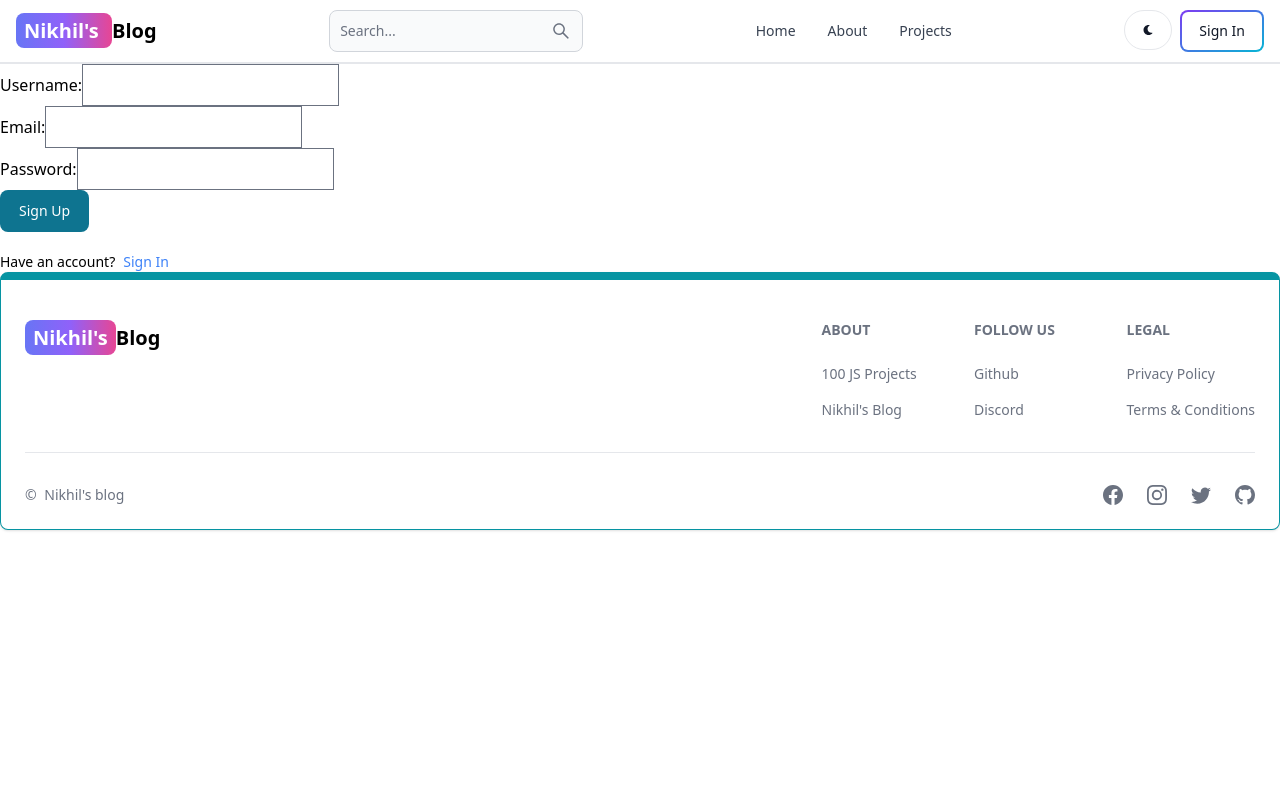
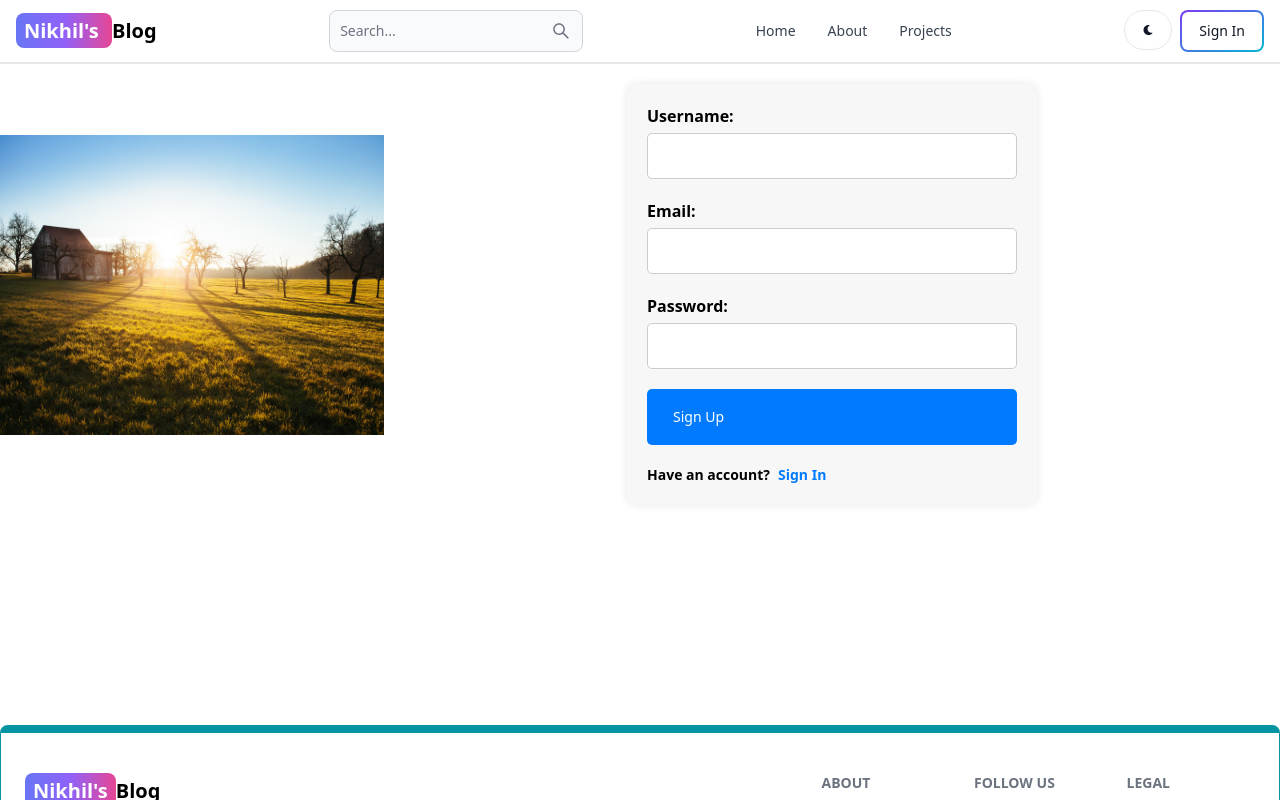
Before and after one commit to nikhil109955/blogApp, a React (Vite) app in the folder client/: page /sign-up in a window 1280 px wide. Shown: the top 800 px of the page. Built offline with nearby package versions, Linux system fonts and the light colour scheme.

Commit message:
complete signin page functionality

```diff
--- a/client/src/components/Footer.jsx
+++ b/client/src/components/Footer.jsx
@@ -4,8 +4,8 @@ import { BsFacebook, BsInstagram, BsTwitter, BsGithub} from 'react-icons/bs';
 
 export default function FooterCom() {
   return (
-    <Footer container className='border border-t-8 border-teal-500'>
-      <div className='w-full max-w-7xl mx-auto'>
+    <Footer container className='border border-t-8 border-teal-500  '>
+      <div className='w-full max-w-7xl mx-auto '>
         <div className='grid w-full justify-between sm:flex md:grid-cols-1'>
           <div className='mt-5'>
             <Link
@@ -18,20 +18,22 @@ export default function FooterCom() {
               Blog
             </Link>
           </div>
-          <div className='grid grid-cols-2 gap-3 sm: mt-4 sm:grid-cols-3 sm:gap-6'>
+          <div className='grid grid-cols-2 gap-8 mt-4 sm:grid-cols-3 sm:gap-6'>
             <div>
               <Footer.Title title='About' />
               <Footer.LinkGroup col>
                 <Footer.Link
                   href='https://www.100jsprojects.com'
                   target='_blank'
-              rel='noopener noreferrer'>
+                  rel='noopener noreferrer'
+                >
                   100 JS Projects
                 </Footer.Link>
                 <Footer.Link
                   href='/about'
                   target='_blank'
-              rel='noopener noreferrer'>
+                  rel='noopener noreferrer'
+                >
                   Nikhil's Blog
                 </Footer.Link>
               </Footer.LinkGroup>
@@ -40,54 +42,40 @@ export default function FooterCom() {
               <Footer.Title title='Follow us' />
               <Footer.LinkGroup col>
                 <Footer.Link
-              href='https://www.github.com/nikhil109955'
+                  href='https://www.github.com/sahandghavidel'
                   target='_blank'
-              rel='noopener noreferrer'>
+                  rel='noopener noreferrer'
+                >
                   Github
                 </Footer.Link>
-              <Footer.Link
-              href='#'
-              target='_blank'
-              rel='noopener noreferrer'>
-                Discord
-              </Footer.Link>
+                <Footer.Link href='#'>Discord</Footer.Link>
               </Footer.LinkGroup>
             </div>
-
             <div>
               <Footer.Title title='Legal' />
               <Footer.LinkGroup col>
-              <Footer.Link
-              href='#'
-              >
-                Privacy Policy
-              </Footer.Link>
-              <Footer.Link
-              href='#'>
-
-              Terms &amp; Conditions
-              </Footer.Link>
+                <Footer.Link href='#'>Privacy Policy</Footer.Link>
+                <Footer.Link href='#'>Terms &amp; Conditions</Footer.Link>
               </Footer.LinkGroup>
             </div>
+          </div>
+        </div>
+        <Footer.Divider />
+        <div className='w-full sm:flex sm:items-center sm:justify-between'>
+          <Footer.Copyright
+            href='#'
+            by="Nikhil's blog"
+            year={new Date().getFullYear()}
+          />
+          <div className="flex gap-6 sm:mt-0 mt-4 sm:justify-center">
+            <Footer.Icon href='#' icon={BsFacebook}/>
+            <Footer.Icon href='#' icon={BsInstagram}/>
+            <Footer.Icon href='#' icon={BsTwitter}/>
+            <Footer.Icon href='https://github.com/sahandghavidel' icon={BsGithub}/>
+
 
           </div>
         </div>
-        <Footer.Divider/>
-        <div className=' w-full sm:flex sm-items-center sm:justify-between'>
-          <Footer.Copyright
-           href='#'
-           by="Nikhil's blog"
-
-           />
-           <div className='flex gap-6 sm:mt-0 mt-4 sm:justify-center'>
-            <Footer.Icon href='#' icon ={BsFacebook}/>
-            <Footer.Icon href='#' icon ={BsInstagram}/>
-            <Footer.Icon href='#' icon ={BsTwitter}/>
-            <Footer.Icon href='https://www.github.com/nikhil109955' icon ={BsGithub}/>
-
-           </div>
-        </div>
-
       </div>
     </Footer>
   )
--- a/client/src/components/Header.jsx
+++ b/client/src/components/Header.jsx
@@ -7,7 +7,8 @@ export default function Header() {
   const path = useLocation().pathname;
   return (
     <Navbar className='border-b-2'>
-        <Link to="/" className='self-center whitespace-nowrap text-sm sm:text-xl font-semibold dark:text-white'>
+        <Link to="/"
+        className='self-center whitespace-nowrap text-sm sm:text-xl font-semibold dark:text-white'>
             <span className='px-2 py-1 bg-gradient-to-r from-indigo-500 via-purple-500 to-pink-500 rounded-lg text-white'>Nikhil's </span>
             Blog
         </Link>
--- a/client/src/pages/SignUp.jsx
+++ b/client/src/pages/SignUp.jsx
@@ -55,30 +55,37 @@ const Signup = () => {
   };
 
   return (
-    <div>
-
-      <form onSubmit={handleSubmit}>
-        <div>
-          <label htmlFor="username">Username:</label>
-          <input type="text" id="username" name="username" value={formData.username} onChange={handleChange} />
+<div style={{ display: 'flex', justifyContent: 'space-between', marginBottom: '220px' }}>
+  <div style={{ width: '30%', display: 'flex', alignItems: 'center' }}>
+    {/* Add something here on the left */}
+    <h2>
+      <img src='src\components\images\11.jpg' alt='Welcome to the Login Page' style={{ width: '1000px', height: '300px' }}></img>
+    </h2>
+    {/* Add whatever you want here */}
   </div>
-        <div>
-          <label htmlFor="email">Email:</label>
-          <input type="email" id="email" name="email" value={formData.email} onChange={handleChange} />
+  <div style={{ width: '60%', maxWidth: '410px', margin: '0 auto' }}>
+    <form onSubmit={handleSubmit} style={{ marginTop: '20px', backgroundColor: '#f7f7f7', padding: '20px', borderRadius: '10px', boxShadow: '0 0 10px rgba(0, 0, 0, 0.1)' }}>
+      <div style={{ marginBottom: '20px' }}>
+        <label htmlFor="username" style={{ display: 'block', marginBottom: '5px', fontWeight: 'bold' }}>Username:</label>
+        <input type="text" id="username" name="username" value={formData.username} onChange={handleChange} style={{ width: '100%', padding: '10px', borderRadius: '5px', border: '1px solid #ccc', boxSizing: 'border-box' }} />
       </div>
-        <div>
-          <label htmlFor="password">Password:</label>
-          <input type="password" id="password" name="password" value={formData.password} onChange={handleChange} />
+      <div style={{ marginBottom: '20px' }}>
+        <label htmlFor="email" style={{ display: 'block', marginBottom: '5px', fontWeight: 'bold' }}>Email:</label>
+        <input type="email" id="email" name="email" value={formData.email} onChange={handleChange} style={{ width: '100%', padding: '10px', borderRadius: '5px', border: '1px solid #ccc', boxSizing: 'border-box' }} />
       </div>
-        <Button type="submit">Sign Up</Button>
+      <div style={{ marginBottom: '20px' }}>
+        <label htmlFor="password" style={{ display: 'block', marginBottom: '5px', fontWeight: 'bold' }}>Password:</label>
+        <input type="password" id="password" name="password" value={formData.password} onChange={handleChange} style={{ width: '100%', padding: '10px', borderRadius: '5px', border: '1px solid #ccc', boxSizing: 'border-box' }} />
+      </div>
+      <Button type="submit" style={{ display: 'block', width: '100%', backgroundColor: '#007bff', color: '#fff', padding: '10px', border: 'none', borderRadius: '5px', cursor: 'pointer' }}>Sign Up</Button>
       <div className='flex gap-2 text-sm mt-5'>
-              <span>Have an account?</span>
-              <Link to ='/sign-in' className='text-blue-500'>
+        <span style={{ fontWeight: 'bold' }}>Have an account?</span>
+        <Link to ='/sign-in' className='text-blue-500' style={{ textDecoration: 'none', color: '#007bff', fontWeight: 'bold', cursor: 'pointer' }}>
           Sign In
         </Link>
       </div>
-
     </form>
+  </div>
 </div>
   );
 };
--- a/client/src/pages/Signin.jsx
+++ b/client/src/pages/Signin.jsx
@@ -1,6 +1,90 @@
+import React, { useState } from 'react';
+import {Button} from 'flowbite-react';
+import { Link} from 'react-router-dom';
+import { useNavigate } from 'react-router-dom';
 
-export default function Signin() {
+
+
+const SignIn = () => {
+
+  const [formData, setFormData] = useState({
+    username: '',
+    email: '',
+    password: ''
+  });
+
+  const navigate = useNavigate();
+
+  const handleChange = (e) => {
+    setFormData({
+      ...formData,
+      [e.target.name]: e.target.value
+    });
+  };
+
+  const handleSubmit = async (e) => {
+    e.preventDefault();
+    const {email, password } = formData;
+
+    // Validate that username and email are provided
+    if (!email) {
+      alert('Email are required.');
+      return;
+    }
+
+    try {
+      const response = await fetch('/api/auth/signin', {
+        method: 'POST',
+        headers: {
+          'Content-Type': 'application/json'
+        },
+        body: JSON.stringify(formData)
+      });
+      if (response.ok) {
+        console.log('User signed up successfully!');
+        // Redirect to another page or show a success message
+        navigate('/');
+      } else {
+        console.error('Failed to sign up:', await response.text());
+        // Display an error message to the user
+      }
+    } catch (error) {
+      console.error('Error signing up:', error);
+      // Display an error message to the user
+    }
+  };
+
   return (
-    <div>Signin</div>
-  )
-}
+    <div style={{ display: 'flex', justifyContent: 'space-between', marginBottom: '290px' }}>
+  <div style={{ width: '30%', display: 'flex', alignItems: 'center' }}>
+    {/* Add something here on the left */}
+    <h2>
+      <img src='src\components\images\11.jpg' alt='Welcome to the Login Page' style={{ width: '1000px', height: '300px' }}></img>
+    </h2>
+    {/* Add whatever you want here */}
+  </div>
+  <div style={{ width: '60%', maxWidth: '410px', margin: '0 auto' }}>
+    <form onSubmit={handleSubmit} style={{ marginTop: '20px', backgroundColor: '#f7f7f7', padding: '20px', borderRadius: '10px', boxShadow: '0 0 10px rgba(0, 0, 0, 0.1)' }}>
+      <div style={{ marginBottom: '20px' }}>
+        <label htmlFor="email" style={{ display: 'block', marginBottom: '5px', fontWeight: 'bold' }}>Email:</label>
+        <input type="email" id="email" name="email" value={formData.email} onChange={handleChange} style={{ width: '100%', padding: '10px', borderRadius: '5px', border: '1px solid #ccc', boxSizing: 'border-box' }} />
+      </div>
+      <div style={{ marginBottom: '20px' }}>
+        <label htmlFor="password" style={{ display: 'block', marginBottom: '5px', fontWeight: 'bold' }}>Password:</label>
+        <input type="password" id="password" name="password" value={formData.password} onChange={handleChange} style={{ width: '100%', padding: '10px', borderRadius: '5px', border: '1px solid #ccc', boxSizing: 'border-box' }} />
+      </div>
+      <Button type="submit" style={{ display: 'block', width: '100%', backgroundColor: '#007bff', color: '#fff', padding: '10px', border: 'none', borderRadius: '5px', cursor: 'pointer' }}>Sign Up</Button>
+      <div className='flex gap-2 text-sm mt-5'>
+        <span style={{ fontWeight: 'bold' }}>Have an account?</span>
+        <Link to ='/sign-in' className='text-blue-500' style={{ textDecoration: 'none', color: '#007bff', fontWeight: 'bold', cursor: 'pointer' }}>
+          Sign In
+        </Link>
+      </div>
+    </form>
+  </div>
+</div>
+
+  );
+};
+
+export default SignIn;
```
Also changed, not shown: client/src/components/images/11.jpg (added), client/src/components/images/OIP.jpg (added). Lines whose indentation alone changed are shown as unchanged.
